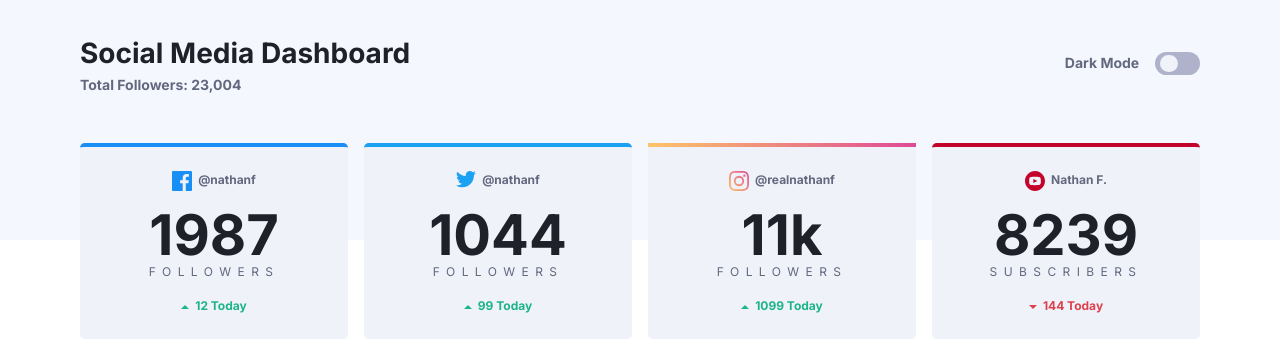
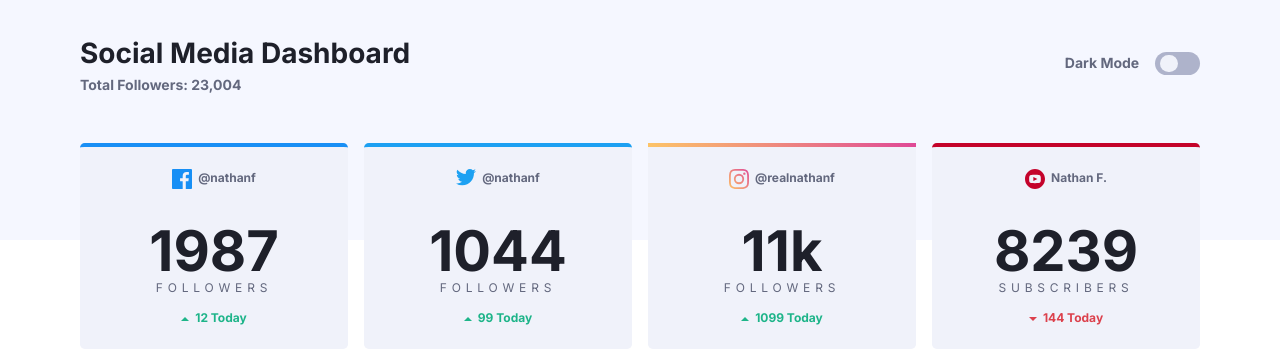
Before and after one commit to whoamihealay/social-media-dashboard, a browser extension: page index.html in a window 1280 px wide. Shown: the top 352 px of the page. Drawn offline with Linux system fonts and the light colour scheme.

Commit message:
Unit tweaking

```diff
--- a/style.css
+++ b/style.css
@@ -312,7 +312,7 @@ body {
 .youtube,
 .up,
 .down {
-  padding: 0.5rem;
+  padding: 0.5em;
 }
 
 .facebook,
@@ -355,7 +355,7 @@ body {
 .nbr {
   font-size: var(--fs-900);
   font-weight: 700;
-  padding-top: 0.5rem;
+  padding-top: 0.5em;
   line-height: 1;
 }
 
@@ -365,11 +365,11 @@ body {
 }
 
 .subs {
-  padding-bottom: 0.5rem;
+  padding-bottom: 0.5em;
   color: var(--text-accent);
   text-transform: uppercase;
   font-size: var(--fs-200);
-  letter-spacing: 0.4rem;
+  letter-spacing: 0.4em;
 }
 
 .up,
@@ -407,7 +407,7 @@ body {
 /* Stats classes */
 
 .stats {
-  margin: 1rem 0;
+  margin: 1em 0;
 }
 
 .grid-div {
@@ -415,7 +415,7 @@ body {
   grid-template-rows: auto;
   justify-content: center;
   align-items: center;
-  margin: 1rem 0;
+  margin: 1em 0;
 }
 
 .card-grid {
```
